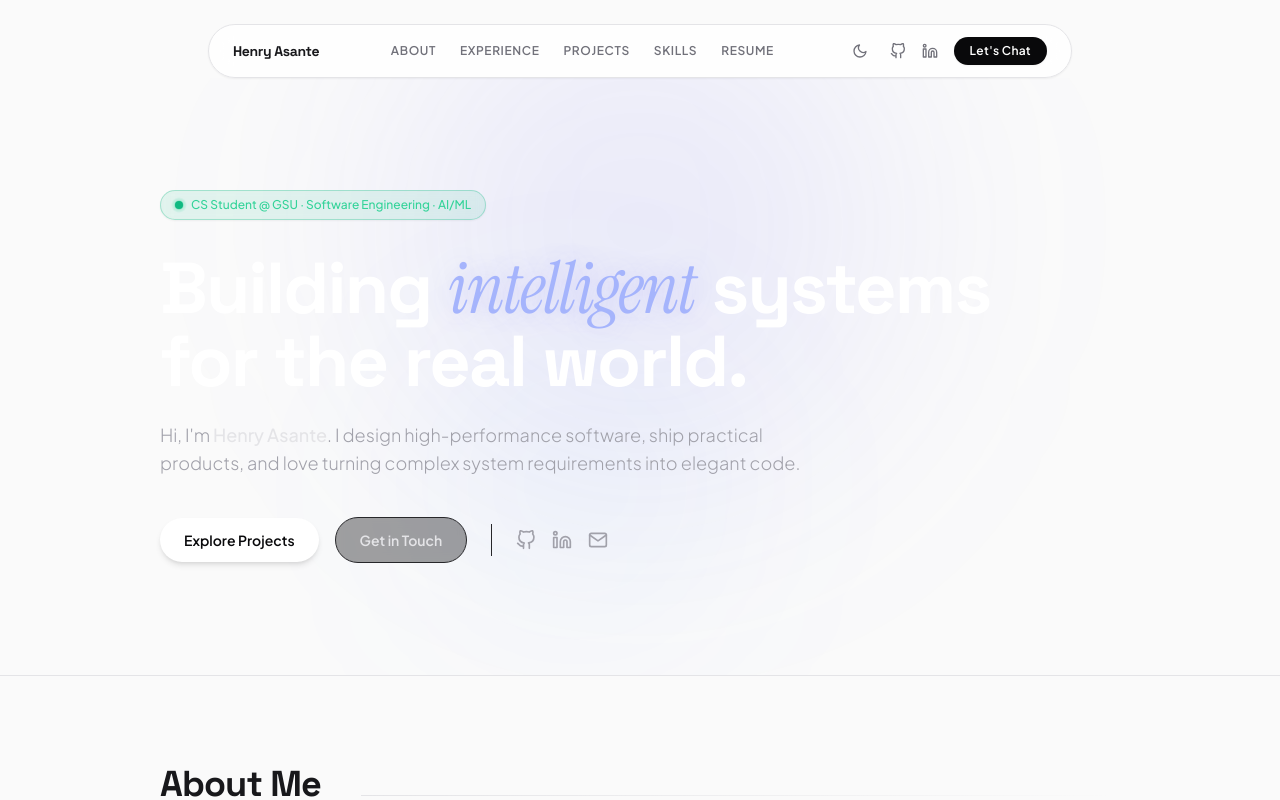
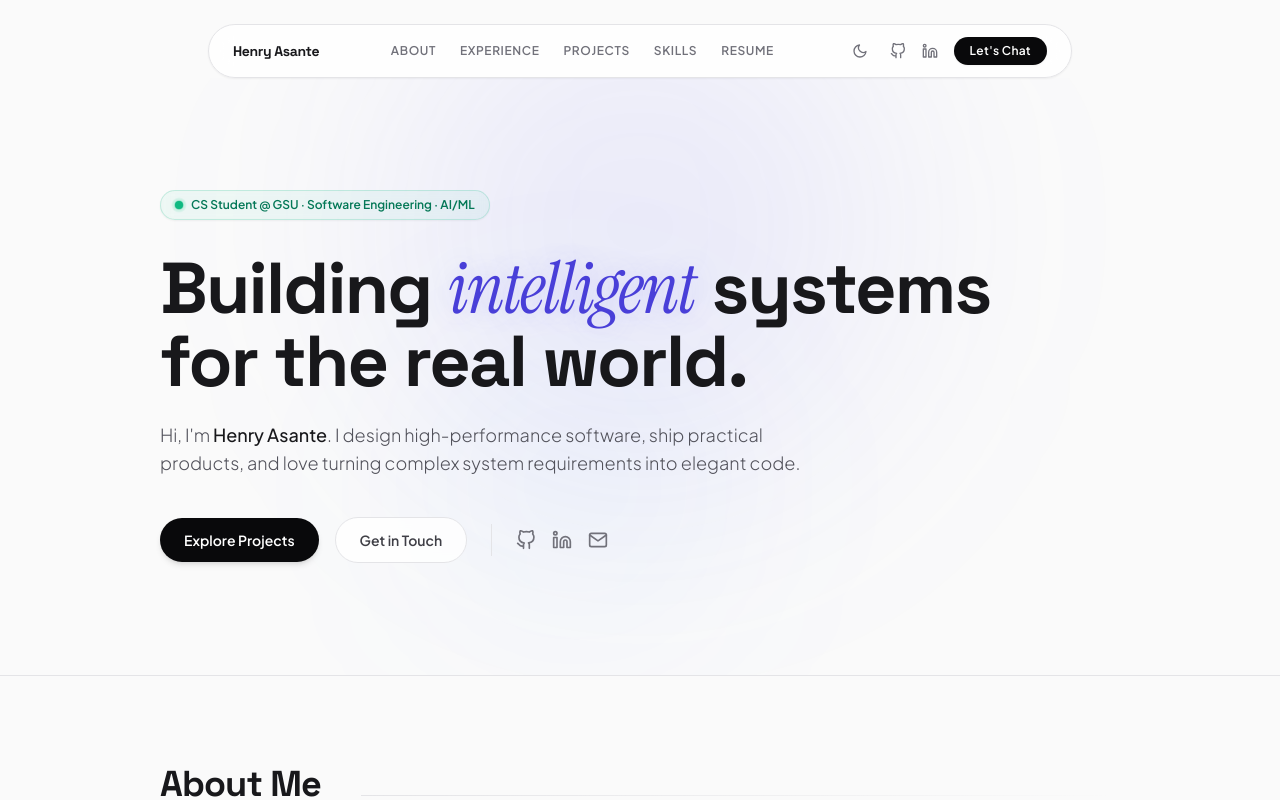
Before and after one commit to henryagyare/henry-portfolio, a React (Vite) app: page / in a window 1280 px wide. Shown: the top 800 px of the page. Built offline with nearby package versions, Linux system fonts and the light colour scheme; no server answers.

Commit message:
feat: light mode styling for Hero section

```diff
--- a/src/components/Hero.jsx
+++ b/src/components/Hero.jsx
@@ -14,42 +14,42 @@ export default function Hero({ onEmailClick }) {
       <Container>
         <div className="relative flex flex-col items-start">
           {/* Availability Badge */}
-          <div className="inline-flex items-center gap-2 rounded-full border border-emerald-500/30 bg-emerald-500/10 px-3.5 py-1.5 text-xs font-medium text-emerald-400 shadow-sm backdrop-blur-sm">
+          <div className="inline-flex items-center gap-2 rounded-full border border-emerald-500/20 bg-emerald-500/5 dark:border-emerald-500/30 dark:bg-emerald-500/10 px-3.5 py-1.5 text-xs font-semibold text-emerald-700 dark:text-emerald-400 shadow-sm backdrop-blur-sm transition-all duration-300">
             <span className="relative flex h-2 w-2">
-              <span className="status-pulse absolute inline-flex h-full w-full rounded-full bg-emerald-400 opacity-75"></span>
+              <span className="status-pulse absolute inline-flex h-full w-full rounded-full bg-emerald-500 dark:bg-emerald-400 opacity-75"></span>
               <span className="relative inline-flex rounded-full h-2 w-2 bg-emerald-500"></span>
             </span>
             {site.roleLine}
           </div>
 
           {/* Big Editorial Heading */}
-          <h1 className="mt-8 font-display text-4xl sm:text-6xl md:text-7xl font-bold tracking-tight text-white leading-[1.05] max-w-4xl">
-            Building <span className="font-serif italic font-normal text-indigo-300 text-glow-accent">intelligent</span> systems for the real world.
+          <h1 className="mt-8 font-display text-4xl sm:text-6xl md:text-7xl font-bold tracking-tight text-zinc-900 dark:text-white leading-[1.05] max-w-4xl transition-colors duration-300">
+            Building <span className="font-serif italic font-normal text-indigo-650 dark:text-indigo-300 text-glow-accent">intelligent</span> systems for the real world.
           </h1>
 
-          <p className="mt-6 max-w-2xl text-base sm:text-lg text-zinc-400 font-light leading-relaxed">
-            Hi, I'm <span className="text-zinc-200 font-medium">{site.name}</span>. I design high-performance software, ship practical products, and love turning complex system requirements into elegant code.
+          <p className="mt-6 max-w-2xl text-base sm:text-lg text-zinc-600 dark:text-zinc-400 font-light leading-relaxed transition-colors duration-300">
+            Hi, I'm <span className="text-zinc-900 dark:text-zinc-200 font-medium">{site.name}</span>. I design high-performance software, ship practical products, and love turning complex system requirements into elegant code.
           </p>
 
           {/* Call to action & socials */}
           <div className="mt-10 flex flex-wrap items-center gap-4">
-            <a href="#projects" className="inline-flex items-center justify-center rounded-full bg-white px-6 py-3 text-sm font-semibold text-zinc-950 hover:bg-zinc-200 transition-all duration-200 shadow-md">
+            <a href="#projects" className="inline-flex items-center justify-center rounded-full bg-zinc-950 text-white hover:bg-zinc-850 dark:bg-white dark:text-zinc-950 dark:hover:bg-zinc-200 px-6 py-3 text-sm font-semibold transition-all duration-200 shadow-md">
               Explore Projects
             </a>
-            <a href="#contact" className="inline-flex items-center justify-center rounded-full border border-zinc-800 bg-zinc-900/40 hover:bg-zinc-900 px-6 py-3 text-sm font-semibold text-zinc-200 transition-all duration-200 backdrop-blur-sm">
+            <a href="#contact" className="inline-flex items-center justify-center rounded-full border border-zinc-200 bg-white/80 hover:bg-zinc-50 dark:border-zinc-800 dark:bg-zinc-900/40 dark:hover:bg-zinc-900 px-6 py-3 text-sm font-semibold text-zinc-700 dark:text-zinc-200 transition-all duration-200 backdrop-blur-sm">
               Get in Touch
             </a>
-            <div className="h-8 w-px bg-zinc-800 mx-2 hidden sm:block" />
+            <div className="h-8 w-px bg-zinc-200 dark:bg-zinc-800 mx-2 hidden sm:block" />
             <div className="flex items-center gap-4">
-              <a className="text-zinc-400 hover:text-white transition-colors duration-200" href={site.links.github} target="_blank" rel="noopener noreferrer" title="GitHub">
+              <a className="text-zinc-500 hover:text-zinc-900 dark:text-zinc-400 dark:hover:text-white transition-colors duration-200" href={site.links.github} target="_blank" rel="noopener noreferrer" title="GitHub">
                 <FiGithub className="h-5 w-5" />
               </a>
-              <a className="text-zinc-400 hover:text-white transition-colors duration-200" href={site.links.linkedin} target="_blank" rel="noopener noreferrer" title="LinkedIn">
+              <a className="text-zinc-500 hover:text-zinc-900 dark:text-zinc-400 dark:hover:text-white transition-colors duration-200" href={site.links.linkedin} target="_blank" rel="noopener noreferrer" title="LinkedIn">
                 <FiLinkedin className="h-5 w-5" />
               </a>
               <button
                 onClick={onEmailClick}
-                className="text-zinc-400 hover:text-white transition-colors duration-200"
+                className="text-zinc-500 hover:text-zinc-900 dark:text-zinc-400 dark:hover:text-white transition-colors duration-200"
                 title="Email"
               >
                 <FiMail className="h-5 w-5" />
```
